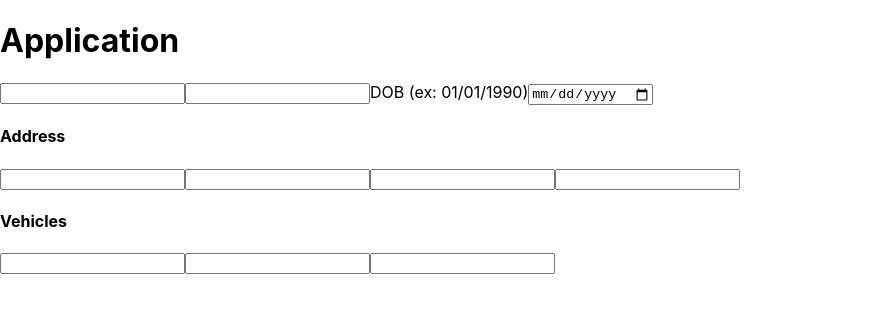
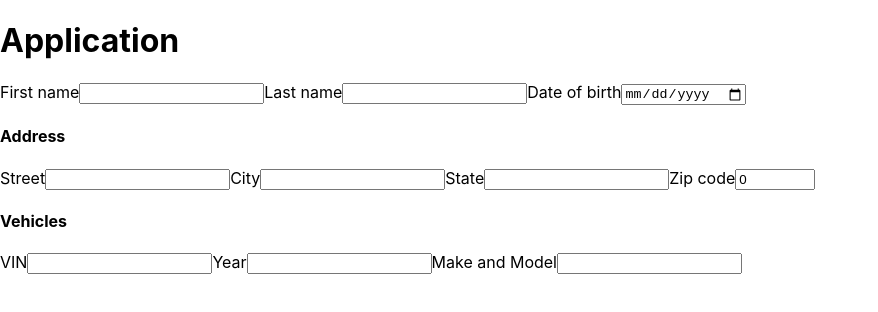
Before and after one commit to gsmith77/hugo-insurance-test, a React (Create React App) app: page /form in a window 1280 px wide. Shown: the top 312 px of the page, without its empty margins (0-878 px from the left). Built offline with nearby package versions, Linux system fonts and the light colour scheme.

Commit message:
form validation done

```diff
--- a/src/components/application/form.tsx
+++ b/src/components/application/form.tsx
@@ -9,7 +9,7 @@ const initialState = {
   street: "",
   city: "",
   state: "",
-  zipCode: "",
+  zipCode: 0,
   // need to make vehicles an array once you get the stuff above accomplished
   vehicleVIN: "",
   vehicleYear: "",
@@ -60,7 +60,6 @@ function Home() {
       if (type === "DOB") {
         const currentYear = new Date().getFullYear();
         const year = new Date(value).getFullYear();
-
         return (
           value.length === 10 &&
           value.split("-").length === 3 &&
@@ -70,7 +69,7 @@ function Home() {
         return value.length === 5;
       }
       const year = Number(value);
-      const currentYear = new Date(year).getFullYear() + 1;
+      const currentYear = new Date().getFullYear() + 1;
       return year >= 1985 && year <= currentYear;
     },
     []
@@ -86,20 +85,21 @@ function Home() {
   );
 
   const handleFormChange = useCallback(
-    (e: Event) =>
+    (e: Event) => {
       setState({
         ...state,
         [e.target.name]: e.target.value
-      }),
+      });
+    },
     [state]
   );
 
   const handleOnBlurValidation = useCallback(
     (e: Event) => {
-      const validation = validator[e.target.name](e.target.value);
+      const valid = validator[e.target.name](e.target.value);
       setErrorState({
         ...errorState,
-        [e.target.name]: !validation
+        [e.target.name]: !valid
       });
     },
     [errorState]
@@ -115,19 +115,22 @@ function Home() {
       <h1>Application</h1>
       {anyErrors && <h4 className="error-message">{errors}</h4>}
       <form onSubmit={handleFormSubmit}>
+        <label>First name</label>
         <input
           type="text"
           name="firstName"
           value={state.firstName}
           onChange={handleFormChange}
         />
+        <label>Last name</label>
+
         <input
           type="text"
           name="lastName"
           value={state.lastName}
           onChange={handleFormChange}
         />
-        <label>DOB (ex: 01/01/1990)</label>
+        <label>Date of birth</label>
         <input
           type="date"
           name="DOB"
@@ -137,46 +140,56 @@ function Home() {
           onChange={handleFormChange}
         />
         <h4>Address</h4>
+        <label>Street</label>
         <input
           type="text"
           name="street"
           value={state.street}
           onChange={handleFormChange}
         />
+        <label>City</label>
         <input
           type="text"
           name="city"
           value={state.city}
           onChange={handleFormChange}
         />
+        <label>State</label>
         <input
           type="text"
           name="state"
           value={state.state}
           onChange={handleFormChange}
         />
+        <label>Zip code</label>
         <input
-          type="text"
           name="zipCode"
+          type="number"
+          min="0"
+          max="99999"
+          size="5"
           onBlur={handleOnBlurValidation}
           value={state.zipCode}
           onChange={handleFormChange}
         />
 
         <h4>Vehicles</h4>
+        <label>VIN</label>
         <input
           type="text"
           name="vehicleVIN"
           value={state.vehicleVIN}
           onChange={handleFormChange}
         />
+        <label>Year</label>
         <input
-          type="text"
+          type="number"
           name="vehicleYear"
           onBlur={handleOnBlurValidation}
           value={state.vehicleYear}
           onChange={handleFormChange}
         />
+        <label>Make and Model</label>
         <input
           type="text"
           name="vehicleMakeAndModel"
```
